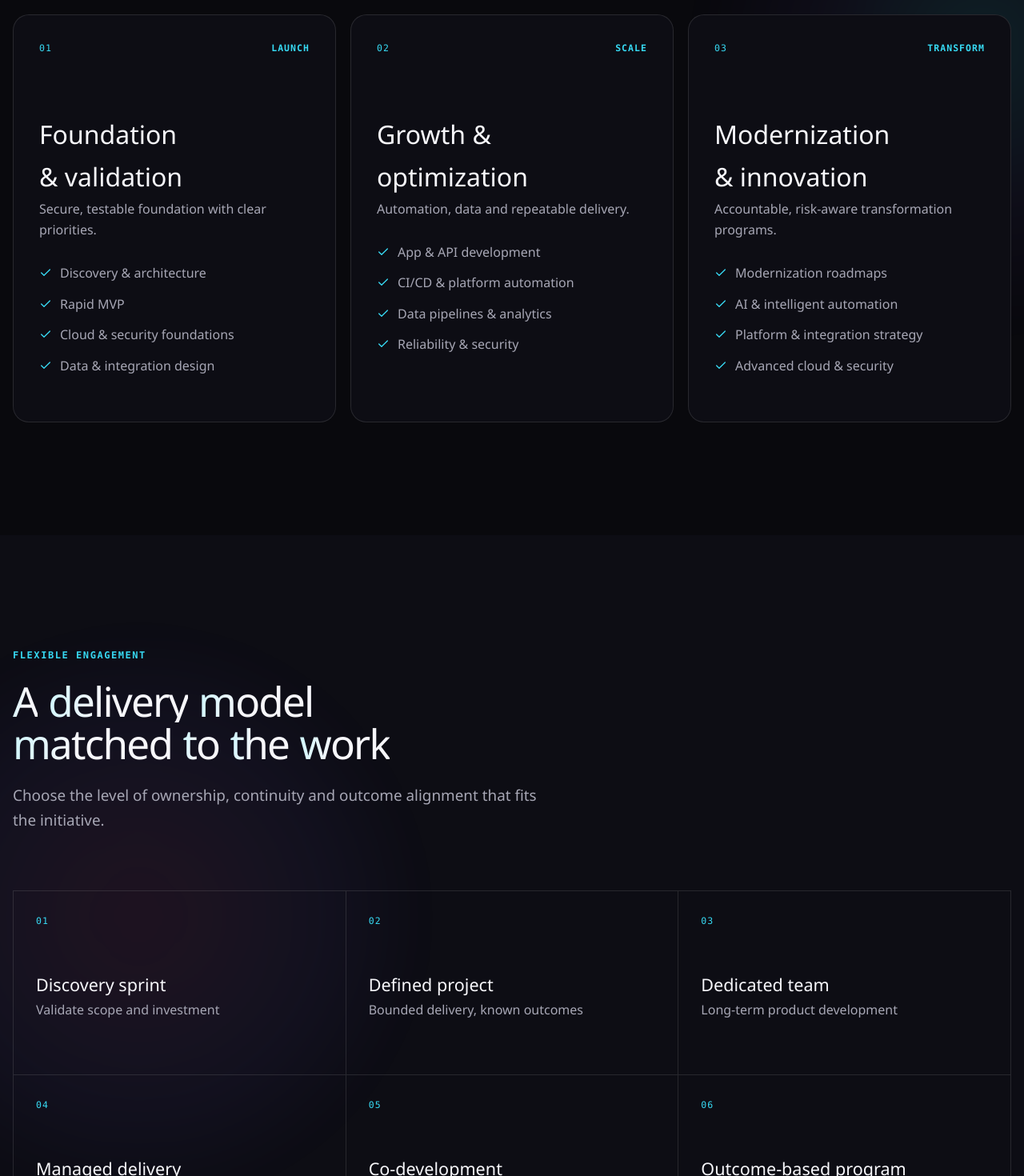
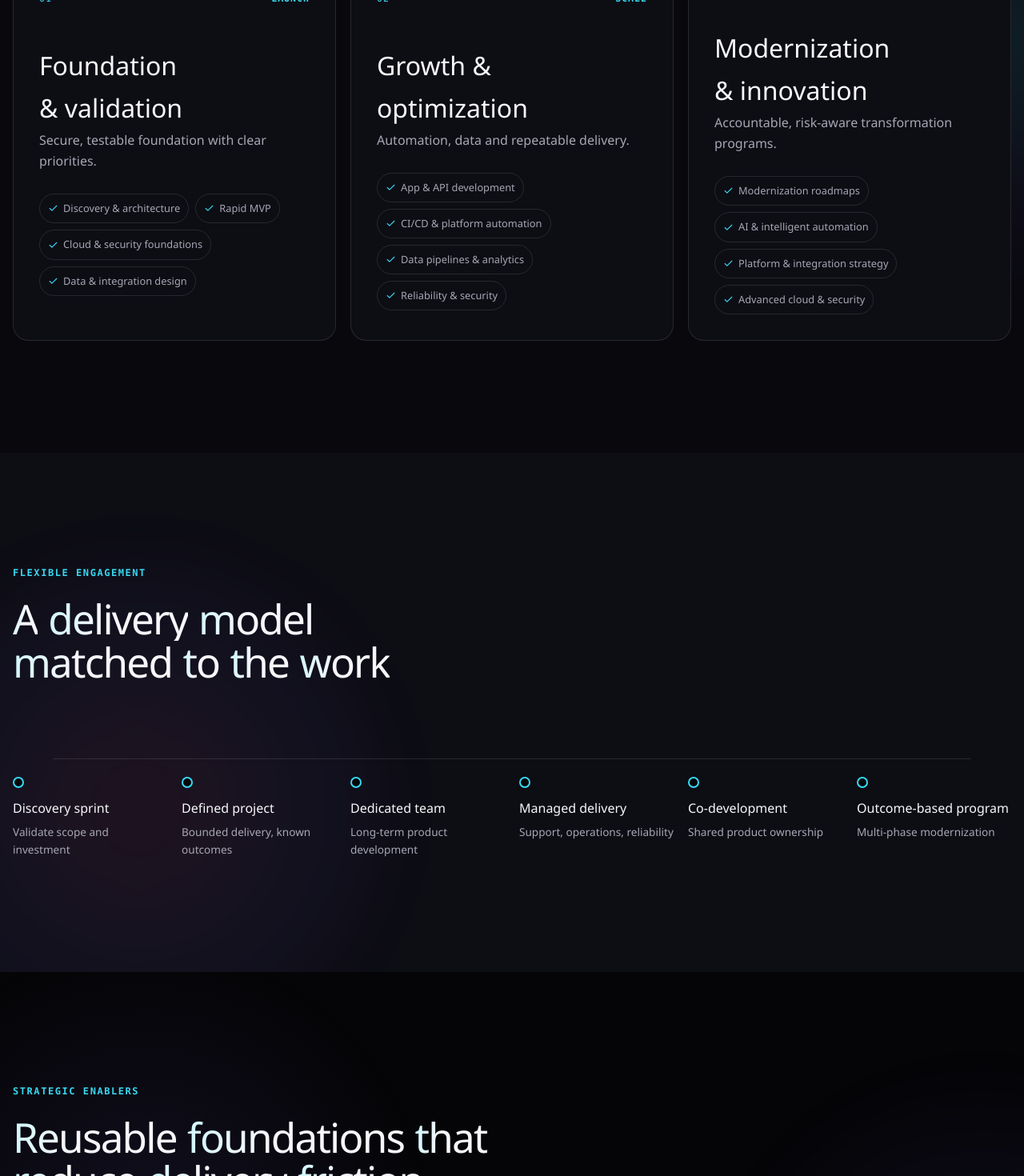
Before and after one commit to shiv10r/VSRSystems, a React (Vite) app: page / in a window 1280 px wide. Shown: the part 4080-5550 px from the top of the page at 80% size. Built offline with nearby package versions, Linux system fonts and the light colour scheme.

Commit message:
feat(home): render stage offerings as ascending chart with engagement spectrum

```diff
--- a/src/components/home/BusinessOfferings.tsx
+++ b/src/components/home/BusinessOfferings.tsx
@@ -10,22 +10,22 @@ export const BusinessOfferings = () => (
         <SectionHeading
           eyebrow="Business-stage offerings"
           title="Engineering support shaped around where you are"
-          description="The structure adapts the sample's staged offering model for businesses generally, using only VSR Systems' declared capabilities."
         />
-        <div className="stage-offerings__grid">
+        <div className="stage-offerings__chart">
           {stageOfferings.map((offering, index) => (
             <Reveal delay={index * 0.07} key={offering.stage}>
               <article className="stage-offering-card">
+                <div className="stage-offering-card__bar" aria-hidden="true" />
                 <div className="stage-offering-card__index">
                   <span>{String(index + 1).padStart(2, "0")}</span>
                   <strong>{offering.stage}</strong>
                 </div>
                 <h3>{offering.title}</h3>
                 <p>{offering.description}</p>
-                <ul>
+                <ul className="capability-chips">
                   {offering.capabilities.map((capability) => (
                     <li key={capability}>
-                      <Check aria-hidden="true" size={16} />
+                      <Check aria-hidden="true" size={13} />
                       <span>{capability}</span>
                     </li>
                   ))}
@@ -42,19 +42,18 @@ export const BusinessOfferings = () => (
         <SectionHeading
           eyebrow="Flexible engagement"
           title="A delivery model matched to the work"
-          description="Choose the level of ownership, continuity and outcome alignment that fits the initiative."
         />
-        <div className="engagement-grid">
+        <ol className="engagement-spectrum">
           {engagementModels.map((model, index) => (
             <Reveal delay={(index % 3) * 0.05} key={model.title}>
-              <article className="engagement-card">
-                <span>{String(index + 1).padStart(2, "0")}</span>
+              <li className="engagement-spectrum__item">
+                <span className="engagement-spectrum__dot" aria-hidden="true" />
                 <h3>{model.title}</h3>
                 <p>{model.fit}</p>
-              </article>
+              </li>
             </Reveal>
           ))}
-        </div>
+        </ol>
       </div>
     </section>
 
@@ -63,7 +62,6 @@ export const BusinessOfferings = () => (
         <SectionHeading
           eyebrow="Strategic enablers"
           title="Reusable foundations that reduce delivery friction"
-          description="Focused approaches that help teams validate, establish and scale digital capabilities responsibly."
         />
         <div className="enabler-grid">
           {strategicEnablers.map((enabler, index) => (
--- a/src/styles/story.css
+++ b/src/styles/story.css
@@ -87,25 +87,50 @@
 .stage-offerings {
   background: var(--canvas-raised);
 }
-.stage-offerings__grid,
+.stage-offerings__chart,
 .enabler-grid {
   display: grid;
   grid-template-columns: repeat(3, minmax(0, 1fr));
   gap: 18px;
 }
+.stage-offerings__chart {
+  align-items: end;
+}
 .stage-offering-card {
-  min-height: 510px;
+  position: relative;
+  min-height: 470px;
   height: 100%;
   padding: 32px;
+  overflow: hidden;
   border: 1px solid var(--border);
   border-radius: 20px;
   background: var(--surface);
+}
+.stage-offering-card__bar {
+  position: absolute;
+  bottom: 0;
+  left: 0;
+  width: 100%;
+  height: var(--bar, 6px);
+  background: linear-gradient(180deg, var(--gradient));
+  opacity: 0.55;
+}
+/* Each card sits inside a Reveal motion.div wrapper, so select the wrapper's nth-child,
+   then descend to the card inside. */
+.stage-offerings__chart > :nth-child(1) .stage-offering-card__bar {
+  --bar: 22%;
+}
+.stage-offerings__chart > :nth-child(2) .stage-offering-card__bar {
+  --bar: 42%;
+}
+.stage-offerings__chart > :nth-child(3) .stage-offering-card__bar {
+  --bar: 62%;
 }
 .stage-offering-card__index {
   display: flex;
   align-items: center;
   justify-content: space-between;
-  margin-bottom: 72px;
+  margin-bottom: 48px;
   color: var(--cyan);
   font-family: var(--font-mono);
   font-size: 0.72rem;
@@ -115,41 +140,73 @@
 .stage-offering-card h3 {
   font-size: clamp(1.55rem, 2.5vw, 2.25rem);
 }
-.stage-offering-card ul {
-  display: grid;
-  gap: 12px;
+.capability-chips {
+  display: flex;
+  flex-wrap: wrap;
+  gap: 8px;
   margin: 28px 0 0;
   padding: 0;
   list-style: none;
 }
-.stage-offering-card li {
-  display: flex;
-  align-items: flex-start;
-  gap: 10px;
+.capability-chips li {
+  display: inline-flex;
+  align-items: center;
+  gap: 6px;
+  padding: 7px 10px;
+  border: 1px solid var(--border);
+  border-radius: 999px;
   color: var(--text-muted);
+  font-size: 0.8rem;
 }
-.stage-offering-card li svg {
+.capability-chips li svg {
   flex: 0 0 auto;
-  margin-top: 5px;
   color: var(--cyan);
 }
 
 .engagement-section {
   background: var(--surface);
 }
-.engagement-grid {
+.engagement-spectrum {
+  position: relative;
   display: grid;
-  grid-template-columns: repeat(3, minmax(0, 1fr));
-  border-top: 1px solid var(--border);
-  border-left: 1px solid var(--border);
+  grid-template-columns: repeat(6, minmax(0, 1fr));
+  gap: 18px;
+  margin: 0;
+  padding: 44px 0 0;
+  list-style: none;
 }
-.engagement-card {
-  min-height: 230px;
-  padding: 28px;
-  border-right: 1px solid var(--border);
-  border-bottom: 1px solid var(--border);
+.engagement-spectrum::before {
+  content: "";
+  position: absolute;
+  top: 21px;
+  right: 4%;
+  left: 4%;
+  height: 1px;
+  background: var(--border);
 }
-.engagement-card > span,
+.engagement-spectrum__item {
+  position: relative;
+  padding-top: 26px;
+}
+.engagement-spectrum__dot {
+  position: absolute;
+  top: 0;
+  left: 0;
+  width: 14px;
+  height: 14px;
+  border: 2px solid var(--cyan);
+  border-radius: 50%;
+  background: var(--canvas);
+}
+.engagement-spectrum__item h3 {
+  margin-bottom: 6px;
+  font-size: 1rem;
+}
+.engagement-spectrum__item p {
+  margin: 0;
+  color: var(--text-muted);
+  font-size: 0.85rem;
+}
 .enabler-card > span {
   display: block;
   margin-bottom: 52px;
@@ -157,12 +214,6 @@
   font-family: var(--font-mono);
   font-size: 0.72rem;
   letter-spacing: 0.09em;
-}
-.engagement-card h3 {
-  font-size: 1.35rem;
-}
-.engagement-card p {
-  margin-bottom: 0;
 }
 
 .enablers-section {
@@ -230,9 +281,12 @@
   .milestones-story__layout {
     grid-template-columns: 1fr;
   }
-  .stage-offerings__grid,
+  .stage-offerings__chart,
   .enabler-grid {
     grid-template-columns: 1fr;
+  }
+  .engagement-spectrum {
+    grid-template-columns: repeat(2, minmax(0, 1fr));
   }
   .stage-offering-card {
     min-height: auto;
@@ -241,7 +295,7 @@
 
 @media (max-width: 680px) {
   .milestone-grid,
-  .engagement-grid,
+  .engagement-spectrum,
   .technology-landscape__grid {
     grid-template-columns: 1fr;
   }
@@ -252,7 +306,6 @@
     min-height: 300px;
   }
   .milestone-card,
-  .engagement-card,
   .enabler-card,
   .technology-group {
     min-height: auto;
```
